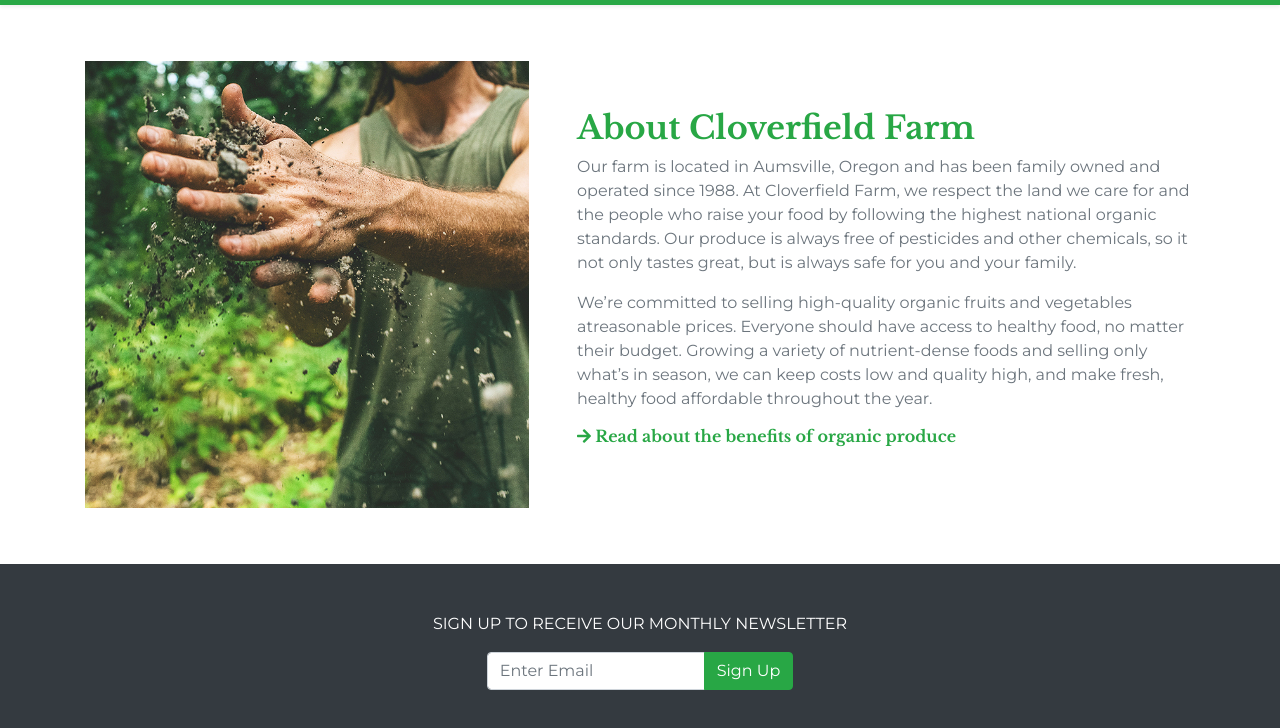
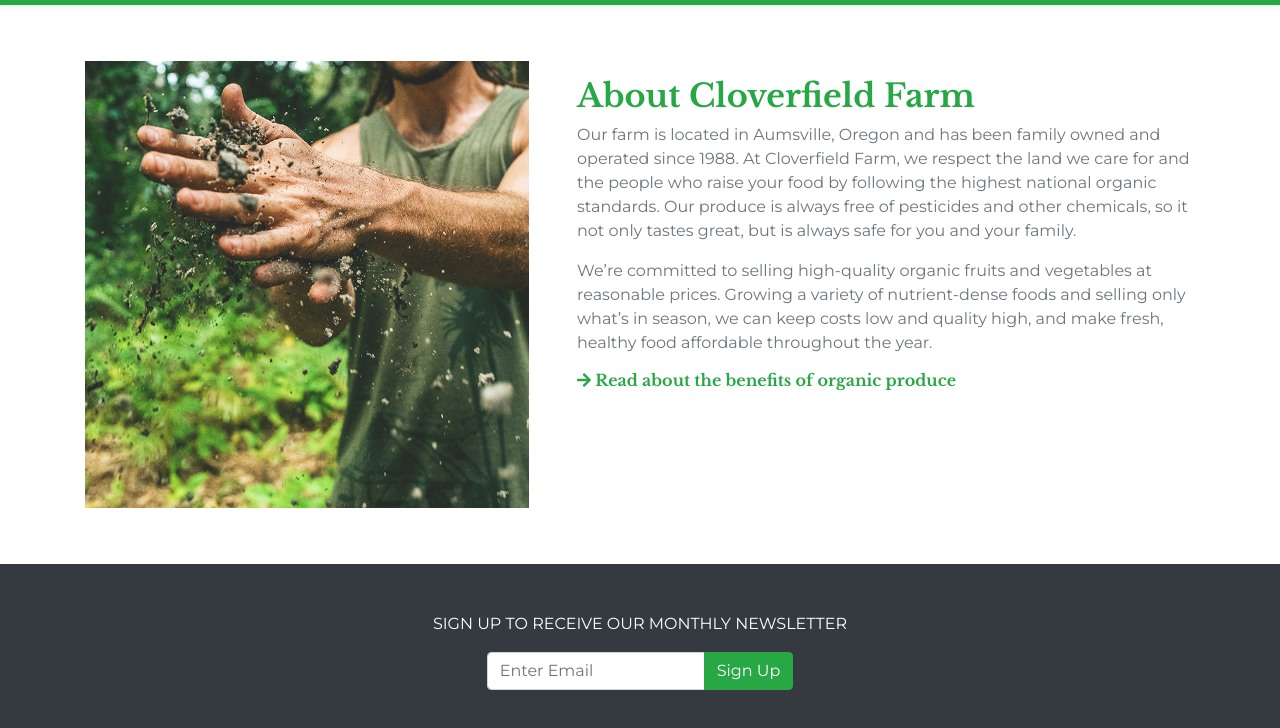
Before and after one commit to kellyvonborstel/cloverfield-farm, a plain HTML site: page about.html in a window 1280 px wide. Shown: the part 78-806 px from the top of the page. Drawn offline with nearby package versions, Linux system fonts and the light colour scheme.

Commit message:
Modify text on about page

```diff
--- a/about.html
+++ b/about.html
@@ -47,9 +47,9 @@
         <div class="media py-5">
             <img class="align-self-center mr-5 d-none d-lg-block" src="images/hands.jpg" alt="Getting Dirty">
             <div class="media-body align-middle">
-                <h2 class="text-success mt-5">About Cloverfield Farm</h2>
+                <h2 class="text-success mt-3">About Cloverfield Farm</h2>
                 <p class="text-muted">Our farm is located in Aumsville, Oregon and has been family owned and operated since 1988. At Cloverfield Farm, we respect the land we care for and the people who raise your food by following the highest national organic standards. Our produce is always free of pesticides and other chemicals, so it not only tastes great, but is always safe for you and your family.</p>
-                <p class="text-muted">We&rsquo;re committed to selling high-quality organic fruits and vegetables atreasonable prices. Everyone should have access to healthy food, no matter their budget. Growing a variety of nutrient-dense foods and selling only what&rsquo;s in season, we can keep costs low and quality high, and make fresh, healthy food affordable throughout the year.</p>
+                <p class="text-muted">We&rsquo;re committed to selling high-quality organic fruits and vegetables at reasonable prices. Growing a variety of nutrient-dense foods and selling only what&rsquo;s in season, we can keep costs low and quality high, and make fresh, healthy food affordable throughout the year.</p>
                 <h6><i class="fas text-success fa-arrow-right"></i> <a class="text-success" target="blank" href="https://www.22daysnutrition.com/blog/5-benefits-of-organic-produce"> Read about the benefits of organic produce</a></h6>
             </div>
         </div>
```
